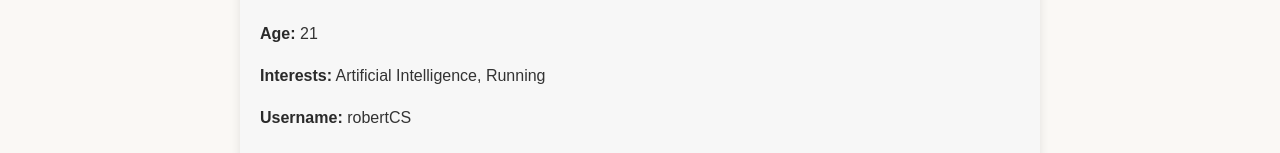
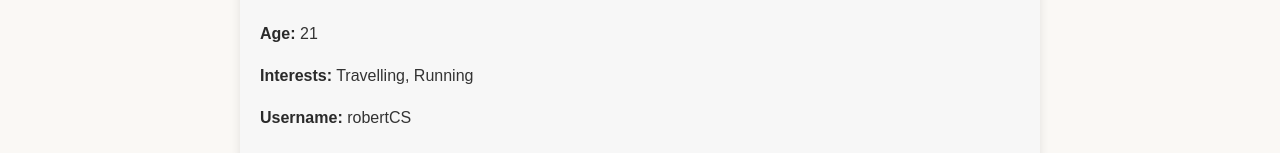
Before and after one commit to iss6518/commnGroundIccha, a React (Create React App) app: page /profile in a window 1280 px wide. Shown: the part 390-543 px from the top of the page. Built offline with nearby package versions, Linux system fonts and the light colour scheme.

Commit message:
Update profile.jsx

```diff
--- a/src/Components/Profile/profile.jsx
+++ b/src/Components/Profile/profile.jsx
@@ -6,7 +6,7 @@ function Profile() {
     const [profile, setProfile] = useState({
         name: 'Robert',
         age: 21,
-        interest: 'Artificial Intelligence, Running',
+        interest: 'Travelling, Running',
         username: 'robertCS',
         imageUrl: 'https://ibb.co/SX39d9j'
     });
```
